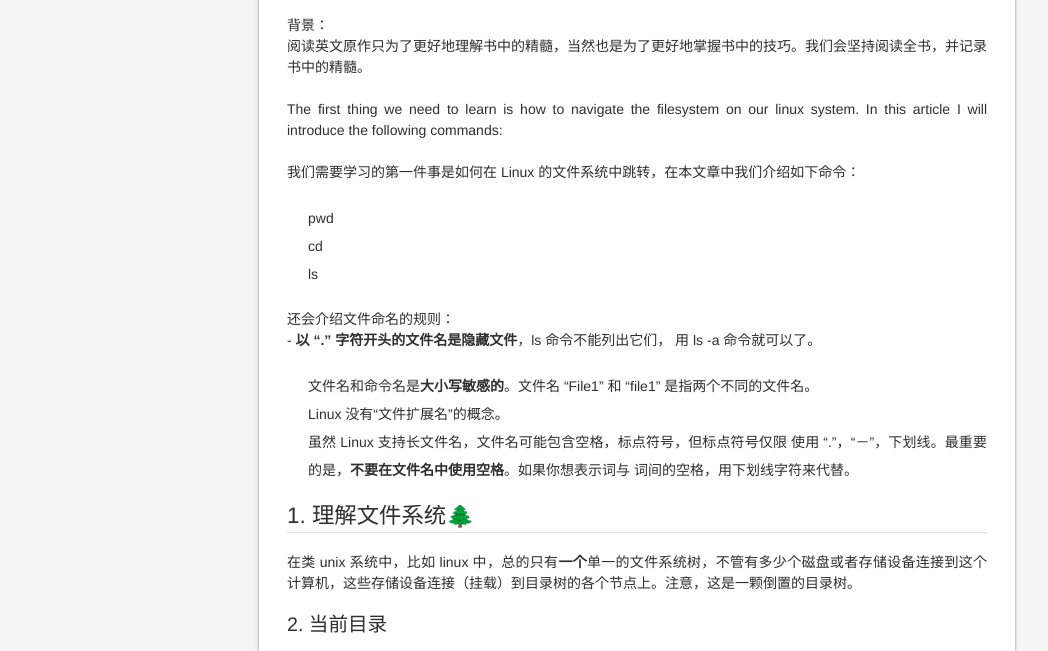
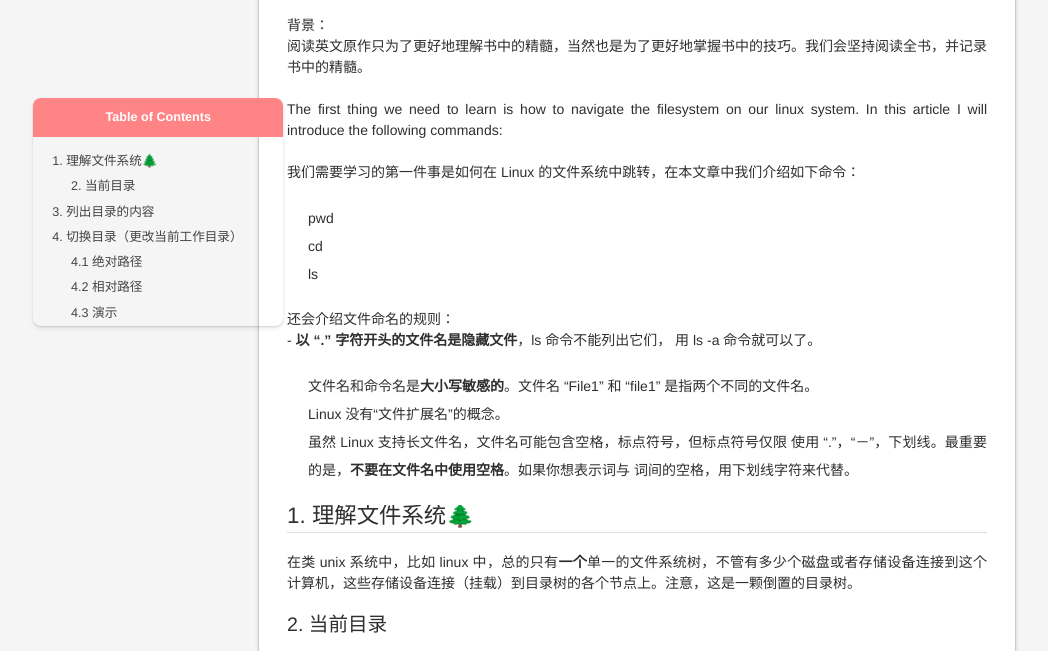
Before and after one commit to aikuyun/myWiki, a plain HTML site: page Linux技术积累/linux文件系统.html in a window 1280 px wide. Shown: the part 142-793 px from the top of the page, without its empty margins (3-1051 px from the left). Drawn offline with Linux system fonts and the light colour scheme; files whose address does not match are found by name.

Commit message:
Update output documentation

```diff
--- a/Linux技术积累/linux文件系统.html
+++ b/Linux技术积累/linux文件系统.html
@@ -26,6 +26,20 @@
 
 <div class="page_title">Linux文件系统</div>
 
+<div class="toc"><span class="toctitle">Table of Contents</span><ul>
+<li><a href="#1">1. 理解文件系统🌲</a><ul>
+<li><a href="#2">2. 当前目录</a></li>
+</ul>
+</li>
+<li><a href="#3">3. 列出目录的内容</a></li>
+<li><a href="#4">4. 切换目录（更改当前工作目录）</a><ul>
+<li><a href="#41">4.1 绝对路径</a></li>
+<li><a href="#42">4.2 相对路径</a></li>
+<li><a href="#43">4.3 演示</a></li>
+</ul>
+</li>
+</ul>
+</div>
 <p>背景：<br />
 阅读英文原作只为了更好地理解书中的精髓，当然也是为了更好地掌握书中的技巧。我们会坚持阅读全书，并记录书中的精髓。</p>
 <p>The first thing we need to learn is how to navigate the filesystem on our linux system. In this article I will introduce the following commands:</p>
@@ -124,7 +138,7 @@
     <span>
       <p>Copyright © 2018 cuteximi.
         Powered by <a href="http://cuteximi.com" target="_blank">cuteximi.com</a>.</p>
-      <p>该站点更新于 2018-10-16 15:25:09</p>
+      <p>该站点更新于 2018-10-16 15:32:27</p>
     </span>
   </div>
 
```
Also changed, not shown: Linux技术积累/什么是shell.html (+10 -1 lines), Reading/并发编程的挑战.html (+8 -1 lines), index.html (+1 -1 lines).
